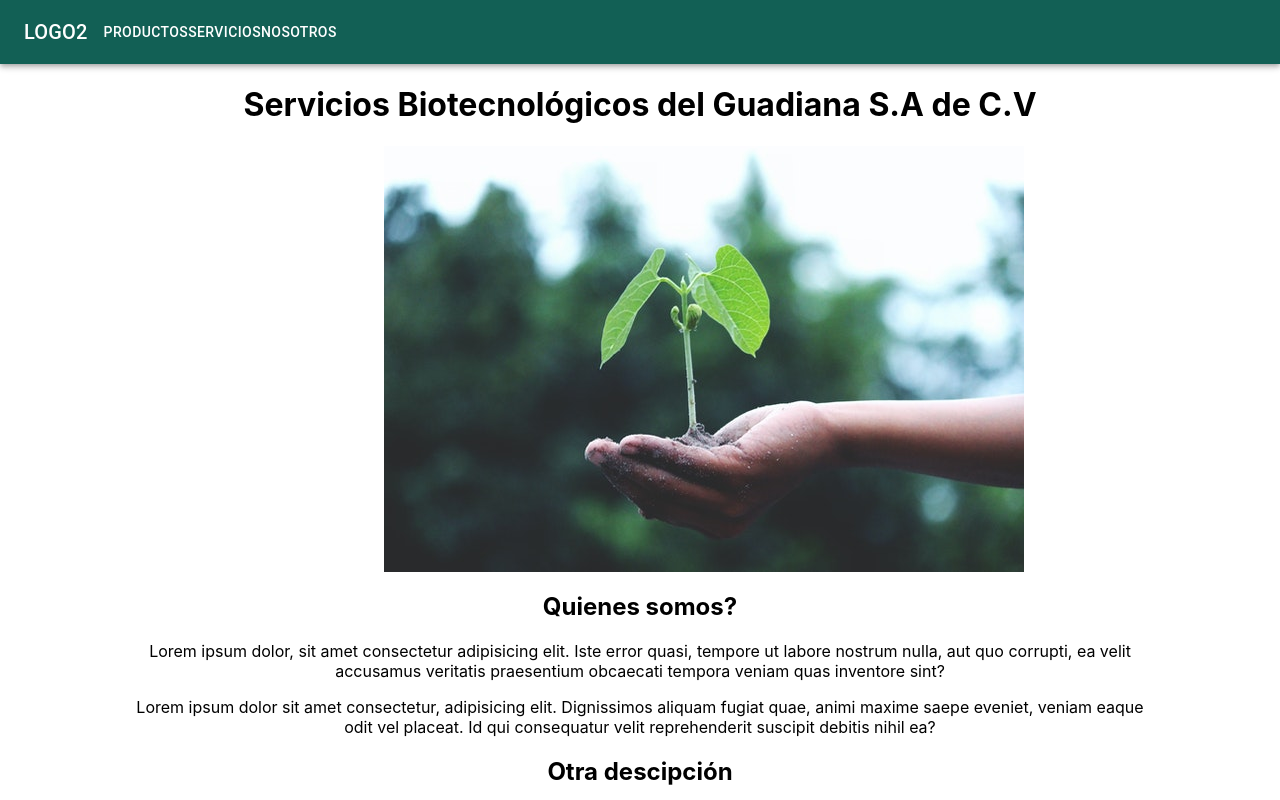
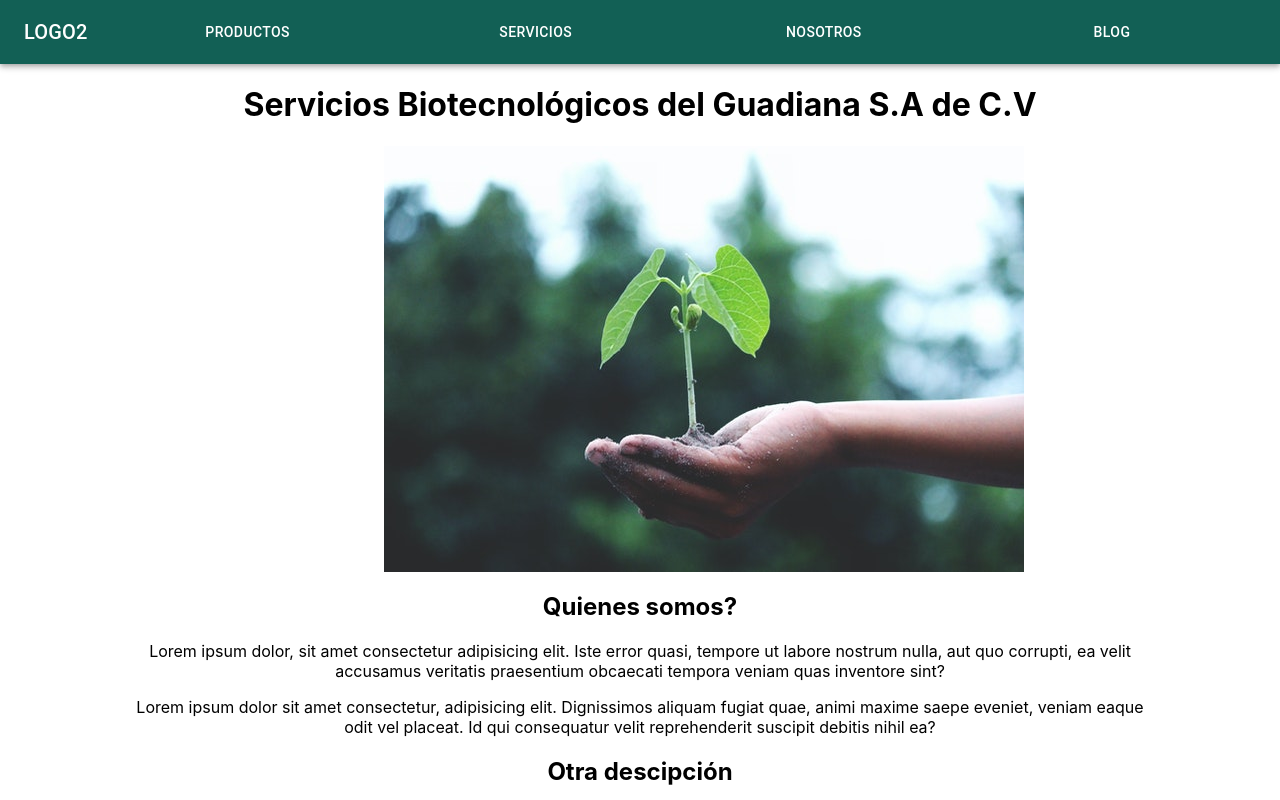
Before and after one commit to soniaortiz/serv-biotec, a React (Create React App) app: page / in a window 1280 px wide. Shown: the top 800 px of the page. Built offline with nearby package versions, Linux system fonts and the light colour scheme.

Commit message:
set padding for menu items

```diff
--- a/src/components/header/Header.jsx
+++ b/src/components/header/Header.jsx
@@ -10,7 +10,7 @@ import Container from "@mui/material/Container";
 import Button from "@mui/material/Button";
 import MenuItem from "@mui/material/MenuItem";
 
-const pages = ["Productos", "Servicios", "Nosotros"];
+const pages = ["Productos", "Servicios", "Nosotros", "Blog"];
 
 export const Header = () => {
   const [anchorElNav, setAnchorElNav] = React.useState(null);
@@ -36,7 +36,12 @@ export const Header = () => {
             LOGO2
           </Typography>
 
-          <Box sx={{ flexGrow: 1, display: { xs: "flex", md: "none" } }}>
+          <Box
+            sx={{
+              flexGrow: 1,
+              display: { xs: "flex", md: "none" }
+            }}
+          >
             <IconButton
               size="large"
               aria-label="account of current user"
@@ -62,7 +67,8 @@ export const Header = () => {
               // open={Boolean(anchorElNav)}
               onClose={handleCloseNavMenu}
               sx={{
-                display: { xs: "block", md: "none" }
+                display: { xs: "block", md: "none" },
+                width: "40"
               }}
               // divider={true}
             >
@@ -81,19 +87,29 @@ export const Header = () => {
           >
             LOGO
           </Typography>
-          <Box sx={{ flexGrow: 1, display: { xs: "none", md: "flex" } }}>
+          <Box
+            sx={{
+              flexGrow: 1,
+              display: { xs: "none", md: "flex" }
+              // color: "red",
+              // border: "solid"
+            }}
+          >
             {pages.map((page) => (
               <Button
                 key={page}
                 onClick={handleCloseNavMenu}
-                sx={{ my: 2, color: "white", display: "block" }}
+                sx={{
+                  my: 2,
+                  color: "white",
+                  display: "block",
+                  width: "25%"
+                }}
               >
                 {page}
               </Button>
             ))}
           </Box>
-
-
         </Toolbar>
       </Container>
     </AppBar>
```
